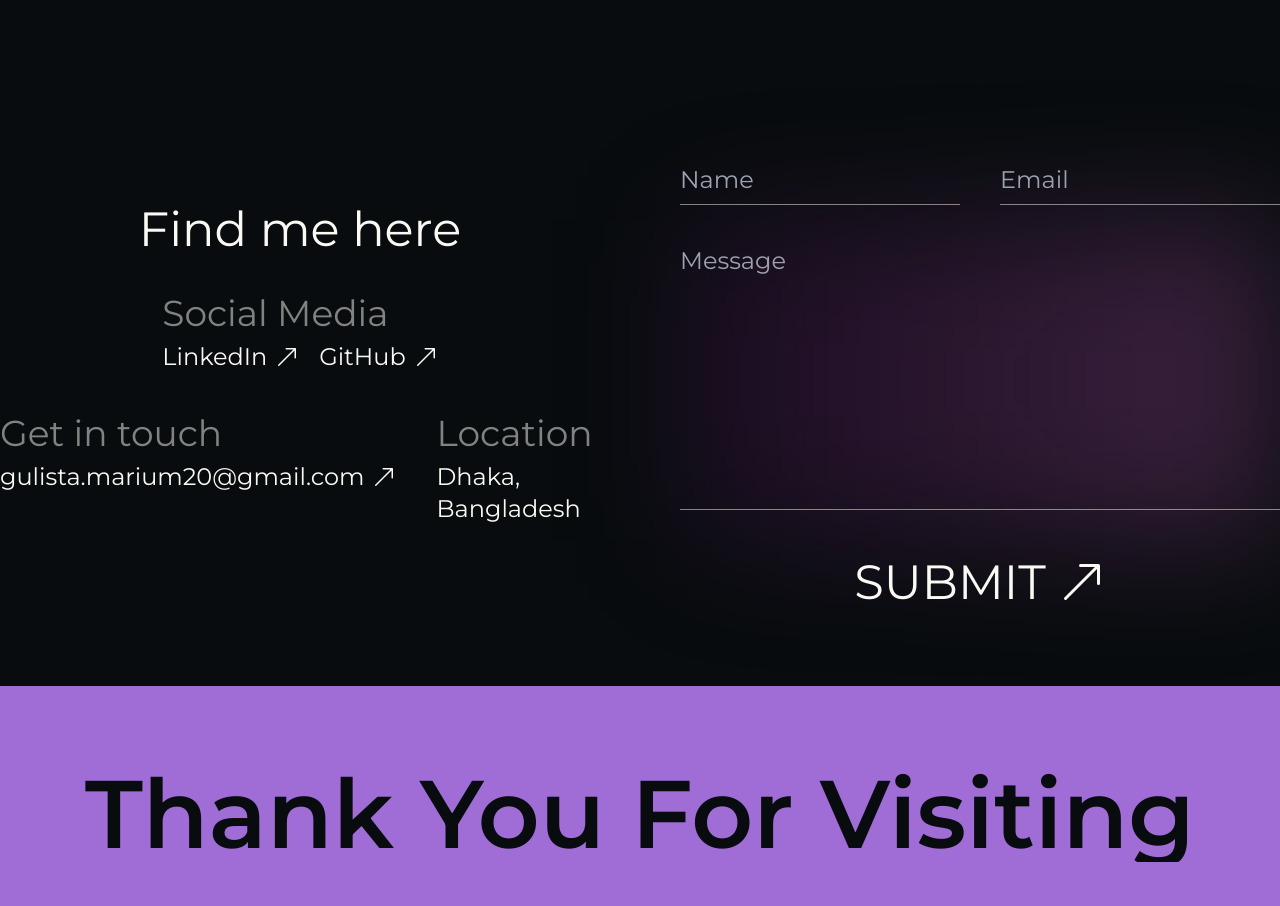
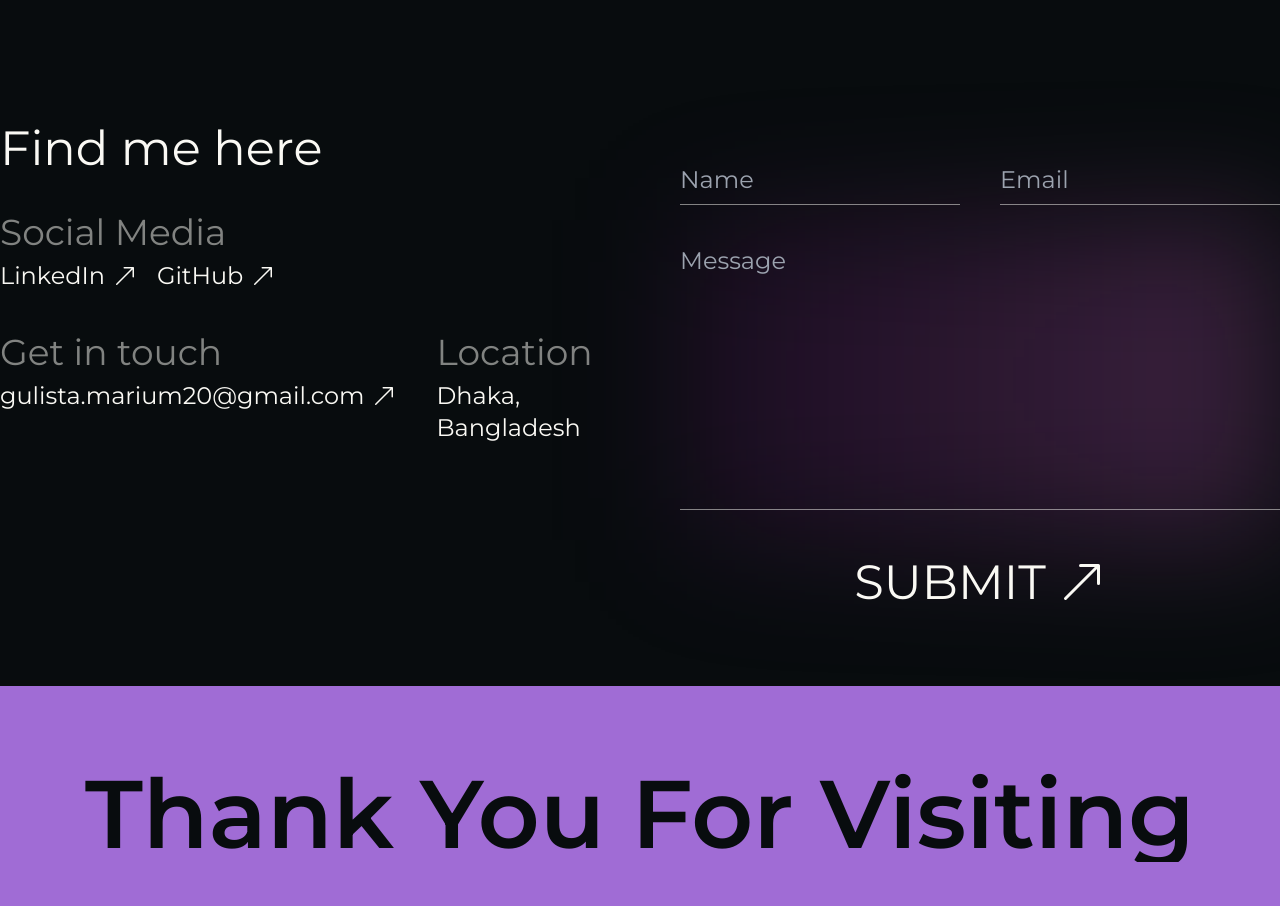
Before and after one commit to Maliha20/gulistas-portfolio, a Next.js app: page / in a window 1280 px wide. Shown: the part 4308-5214 px from the top of the page. Built offline with nearby package versions, Linux system fonts and the light colour scheme.

Commit message:
fixed another issue

```diff
--- a/components/Contact.tsx
+++ b/components/Contact.tsx
@@ -50,7 +50,7 @@ const Contact = () => {
       <SectionTitle title="Contact Me" />
 
       <div className="mt-20 grid lg:grid-cols-2 gap-20">
-        <div className="left flex flex-col justify-center items-center gap-10">
+        <div className="left flex flex-col gap-10">
           <div className="overflow-hidden">
             <motion.h4
               initial={{ y: "100%" }}
```
